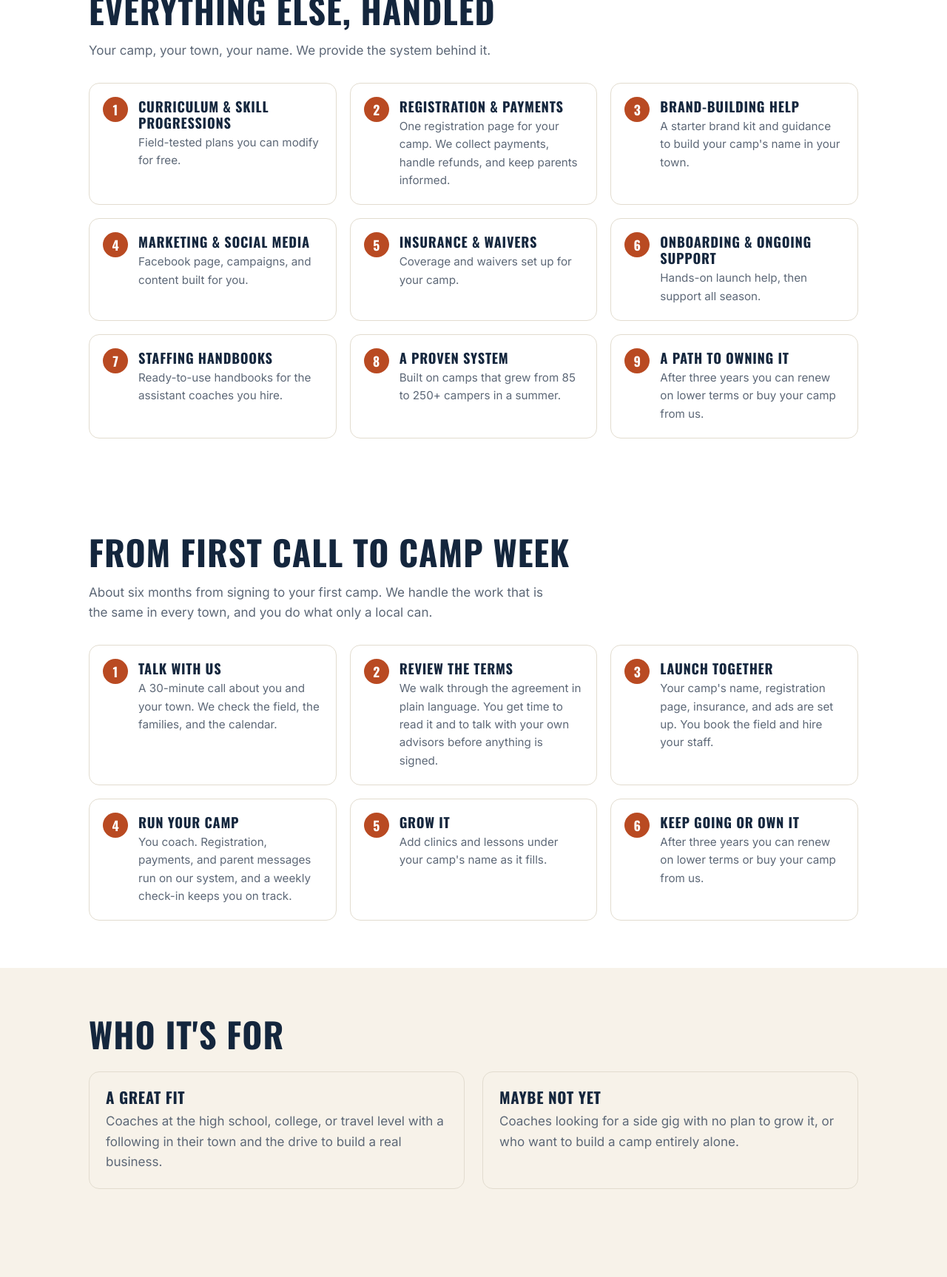
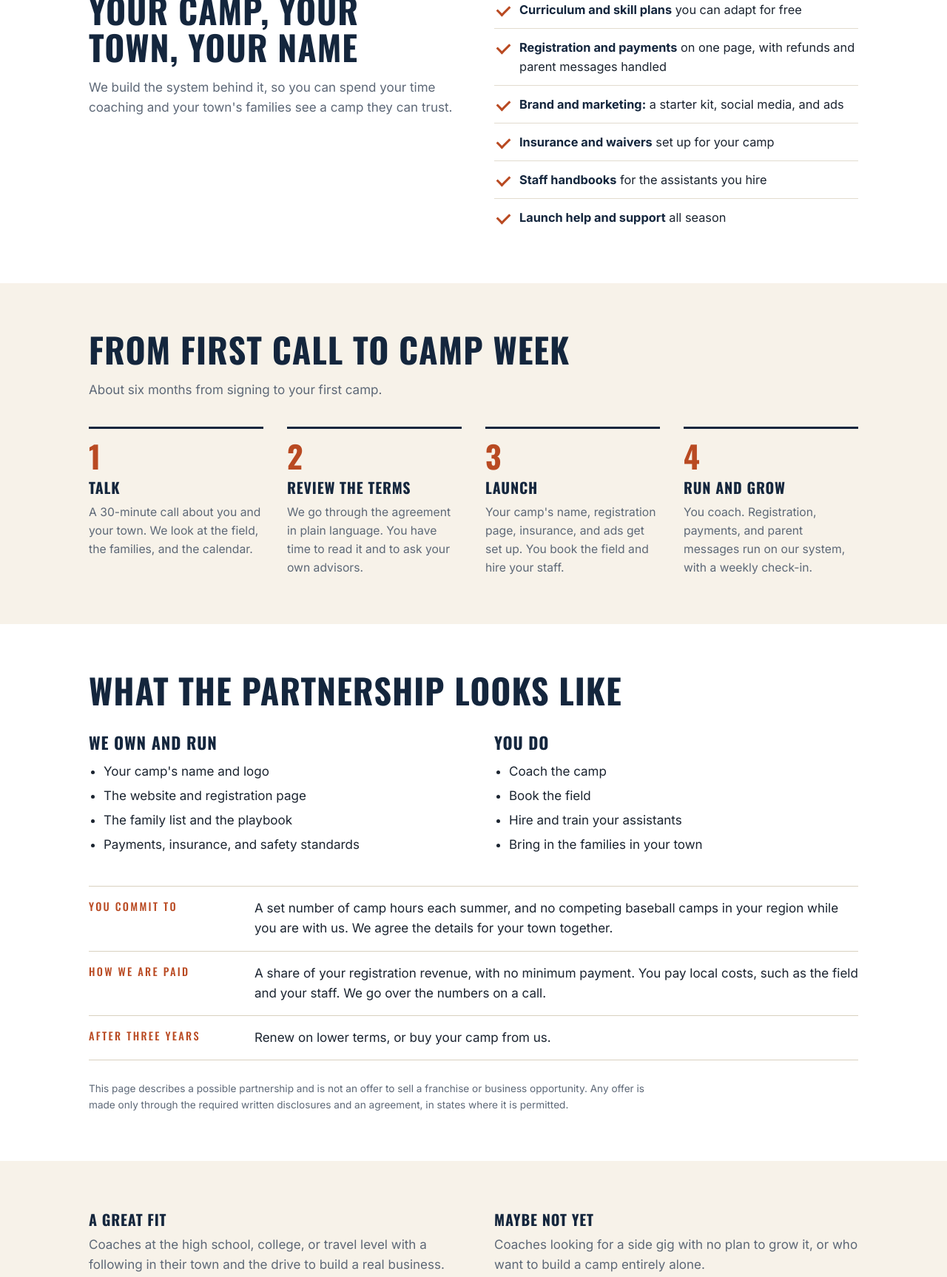
Before and after one commit to ryancook704-png/Altitude-Baseball-Camps, a plain HTML site: page for-coaches.html in a window 1280 px wide. Shown: the part 660-2387 px from the top of the page at 74% size. Drawn offline with Linux system fonts and the light colour scheme.

Commit message:
Simplify the For Coaches layout and remove the field photo from the home page
Co-Authored-By: Claude Sonnet 5.5 <noreply@anthropic.com>
Claude-Session: https://claude.ai/code/session_01Mm8ryS9pAkrbipHAE8bZmD

```diff
--- a/for-coaches.html
+++ b/for-coaches.html
@@ -5,14 +5,46 @@
 <link rel="preload" href="assets/fonts/oswald-latin-700-normal.woff2" as="font" type="font/woff2" crossorigin><link rel="preload" href="assets/fonts/inter-latin-400-normal.woff2" as="font" type="font/woff2" crossorigin>
 <link rel="icon" href="images/brand/favicon.svg" type="image/svg+xml"><link rel="icon" href="images/brand/favicon-32.png" sizes="32x32" type="image/png"><link rel="icon" href="favicon.ico" sizes="48x48"><link rel="apple-touch-icon" href="images/brand/apple-touch-icon.png"><link rel="manifest" href="site.webmanifest"><meta name="theme-color" content="#14263d">
 <meta property="og:site_name" content="Altitude Baseball Camps"><meta property="og:image" content="https://www.altitudebaseballcamps.com/images/brand/og-image.png"><meta property="og:image:width" content="1200"><meta property="og:image:height" content="630"><meta property="og:image:alt" content="Altitude Baseball Camps shield logo beside the words Start it. Grow it. Own it."><meta name="twitter:card" content="summary_large_image">
-<link rel="stylesheet" href="assets/style.css"></head><body>
+<link rel="stylesheet" href="assets/style.css"><style>
+.fc .split{display:grid;grid-template-columns:1fr 1fr;gap:56px;align-items:start}
+.fc .split h2{margin-bottom:12px}
+.fc .ticks{list-style:none;margin:0;padding:0}
+.fc .ticks li{position:relative;padding:12px 0 12px 34px;border-bottom:1px solid var(--line);font-size:1.02rem}
+.fc .ticks li:last-child{border-bottom:0}
+.fc .ticks li::before{content:"";position:absolute;left:4px;top:19px;width:14px;height:8px;border-left:3px solid var(--clay);border-bottom:3px solid var(--clay);transform:rotate(-45deg)}
+.fc .ticks b{color:var(--navy)}
+.fc .steps{display:grid;grid-template-columns:repeat(4,1fr);gap:32px;margin-top:36px;counter-reset:s}
+.fc .steps div{border-top:3px solid var(--navy);padding-top:16px}
+.fc .steps div::before{counter-increment:s;content:counter(s);display:block;font:700 2.6rem/1 var(--display);color:var(--clay);margin-bottom:6px}
+.fc .steps h3{margin:0 0 6px;font:700 1.25rem var(--display);text-transform:uppercase;letter-spacing:.04em;color:var(--navy)}
+.fc .steps p{margin:0;color:var(--mute);font-size:.98rem}
+.fc .two-col{display:grid;grid-template-columns:1fr 1fr;gap:56px;margin-top:28px}
+.fc .two-col h3{margin:0 0 10px;font:700 1.4rem var(--display);text-transform:uppercase;letter-spacing:.04em;color:var(--navy)}
+.fc .two-col ul{margin:0;padding-left:20px}.fc .two-col li{margin:6px 0}
+.fc .terms{margin-top:36px;border-top:1px solid #d9d1c0}
+.fc .terms div{display:grid;grid-template-columns:200px 1fr;gap:24px;padding:16px 0;border-bottom:1px solid #d9d1c0}
+.fc .terms dt{font:500 .9rem var(--display);letter-spacing:.16em;text-transform:uppercase;color:var(--clay)}
+.fc .terms dd{margin:0}
+.fc .band{background:var(--navy);color:#fff;text-align:center;padding:56px 0}
+.fc .band h2{color:#fff;margin-bottom:10px}.fc .band p{color:#dfe6ef;max-width:620px;margin:0 auto 24px}
+.fc .fine{font-size:.85rem;color:var(--mute);max-width:760px;margin:28px 0 0}
+.fc .fit{display:grid;grid-template-columns:1fr 1fr;gap:56px}
+.fc .fit h3{margin:0 0 6px;font:700 1.25rem var(--display);text-transform:uppercase;letter-spacing:.04em;color:var(--navy)}.fc .fit p{margin:0;color:var(--mute)}
+@media(max-width:820px){.fc .split,.fc .two-col,.fc .fit{grid-template-columns:1fr;gap:28px}.fc .steps{grid-template-columns:1fr 1fr;gap:28px}.fc .terms div{grid-template-columns:1fr;gap:4px}}
+@media(max-width:480px){.fc .steps{grid-template-columns:1fr}}
+</style></head><body>
 <a class="skip" href="#main">Skip to content</a>
 <header class="site"><div class="wrap"><a class="brand" href="index.html"><img src="images/brand/altitude-lockup-dark.svg" alt="Altitude Baseball Camps" width="139" height="46"></a><nav><a href="our-camps.html">Our Camps</a><a href="for-coaches.html" aria-current="page">For Coaches</a><a href="contact.html">Contact</a></nav></div></header>
-<main id="main"><section class="hero"><div class="wrap"><h1>Run your own baseball camp</h1><p>You coach. We handle everything else.</p><a class="btn" href="contact.html">Become a Partner</a></div></section>
-<section class="block"><div class="wrap"><h2>Everything else, handled</h2><p class="lead">Your camp, your town, your name. We provide the system behind it.</p><div class="grid9"><div><h3>Curriculum &amp; skill progressions</h3><p>Field-tested plans you can modify for free.</p></div><div><h3>Registration &amp; payments</h3><p>One registration page for your camp. We collect payments, handle refunds, and keep parents informed.</p></div><div><h3>Brand-building help</h3><p>A starter brand kit and guidance to build your camp's name in your town.</p></div><div><h3>Marketing &amp; social media</h3><p>Facebook page, campaigns, and content built for you.</p></div><div><h3>Insurance &amp; waivers</h3><p>Coverage and waivers set up for your camp.</p></div><div><h3>Onboarding &amp; ongoing support</h3><p>Hands-on launch help, then support all season.</p></div><div><h3>Staffing handbooks</h3><p>Ready-to-use handbooks for the assistant coaches you hire.</p></div><div><h3>A proven system</h3><p>Built on camps that grew from 85 to 250+ campers in a summer.</p></div><div><h3>A path to owning it</h3><p>After three years you can renew on lower terms or buy your camp from us.</p></div></div></div></section>
-<section class="block"><div class="wrap"><h2>From first call to camp week</h2><p class="lead">About six months from signing to your first camp. We handle the work that is the same in every town, and you do what only a local can.</p><div class="grid9" style="grid-template-columns:repeat(auto-fit,minmax(min(100%,320px),1fr))"><div><h3>Talk with us</h3><p>A 30-minute call about you and your town. We check the field, the families, and the calendar.</p></div><div><h3>Review the terms</h3><p>We walk through the agreement in plain language. You get time to read it and to talk with your own advisors before anything is signed.</p></div><div><h3>Launch together</h3><p>Your camp's name, registration page, insurance, and ads are set up. You book the field and hire your staff.</p></div><div><h3>Run your camp</h3><p>You coach. Registration, payments, and parent messages run on our system, and a weekly check-in keeps you on track.</p></div><div><h3>Grow it</h3><p>Add clinics and lessons under your camp's name as it fills.</p></div><div><h3>Keep going or own it</h3><p>After three years you can renew on lower terms or buy your camp from us.</p></div></div></div></section>
-<section class="block alt"><div class="wrap"><h2>Who it's for</h2><div class="two"><div class="pill"><h3>A great fit</h3><p>Coaches at the high school, college, or travel level with a following in their town and the drive to build a real business.</p></div><div class="pill"><h3>Maybe not yet</h3><p>Coaches looking for a side gig with no plan to grow it, or who want to build a camp entirely alone.</p></div></div></div></section>
-<section class="block alt"><div class="wrap"><h2>What the partnership looks like</h2><div class="two" style="display:grid;grid-template-columns:repeat(auto-fit,minmax(min(100%,420px),1fr));gap:16px"><div class="pill"><h3>What we own and run</h3><p>Your camp's name and logo, its website and registration page, the family list, and the playbook. We collect registrations and pay you after camp, and we carry the insurance and the safety standards.</p></div><div class="pill"><h3>What you do</h3><p>Coach the camp, book the field, hire and train your assistants, and bring the families in your town. You pay local costs, such as the field and your staff.</p></div><div class="pill"><h3>What you commit to</h3><p>A set number of camp hours each summer, and no competing baseball camps in your region while you are with us. We agree the details for your town together.</p></div><div class="pill"><h3>How we are paid</h3><p>A share of your registration revenue, with no minimum payment. We will go over the numbers with you on a call.</p></div></div><p class="small" style="margin-top:14px;color:#5D6877">This page describes a possible partnership and is not an offer to sell a franchise or business opportunity. Any offer is made only through the required written disclosures and an agreement, in states where it is permitted.</p></div></section>
-<section class="block"><div class="wrap"><h2>Ready to talk?</h2><p class="lead">Tell us about you and your town. We respond within 48 hours.</p><p><a class="btn" href="contact.html">Become a Partner</a></p></div></section></main>
+<main id="main" class="fc"><section class="hero"><div class="wrap"><h1>Run your own baseball camp</h1><p>You coach. We handle everything else.</p><a class="btn" href="contact.html">Become a Partner</a></div></section>
+<section class="block"><div class="wrap split"><div><h2>Your camp, your town, your name</h2><p class="lead">We build the system behind it, so you can spend your time coaching and your town's families see a camp they can trust.</p></div>
+<ul class="ticks"><li><b>Curriculum and skill plans</b> you can adapt for free</li><li><b>Registration and payments</b> on one page, with refunds and parent messages handled</li><li><b>Brand and marketing:</b> a starter kit, social media, and ads</li><li><b>Insurance and waivers</b> set up for your camp</li><li><b>Staff handbooks</b> for the assistants you hire</li><li><b>Launch help and support</b> all season</li></ul></div></section>
+<section class="block alt"><div class="wrap"><h2>From first call to camp week</h2><p class="lead">About six months from signing to your first camp.</p>
+<div class="steps"><div><h3>Talk</h3><p>A 30-minute call about you and your town. We look at the field, the families, and the calendar.</p></div><div><h3>Review the terms</h3><p>We go through the agreement in plain language. You have time to read it and to ask your own advisors.</p></div><div><h3>Launch</h3><p>Your camp's name, registration page, insurance, and ads get set up. You book the field and hire your staff.</p></div><div><h3>Run and grow</h3><p>You coach. Registration, payments, and parent messages run on our system, with a weekly check-in.</p></div></div></div></section>
+<section class="block"><div class="wrap"><h2>What the partnership looks like</h2>
+<div class="two-col"><div><h3>We own and run</h3><ul><li>Your camp's name and logo</li><li>The website and registration page</li><li>The family list and the playbook</li><li>Payments, insurance, and safety standards</li></ul></div><div><h3>You do</h3><ul><li>Coach the camp</li><li>Book the field</li><li>Hire and train your assistants</li><li>Bring in the families in your town</li></ul></div></div>
+<dl class="terms" style="margin-bottom:0"><div><dt>You commit to</dt><dd>A set number of camp hours each summer, and no competing baseball camps in your region while you are with us. We agree the details for your town together.</dd></div><div><dt>How we are paid</dt><dd>A share of your registration revenue, with no minimum payment. You pay local costs, such as the field and your staff. We go over the numbers on a call.</dd></div><div><dt>After three years</dt><dd>Renew on lower terms, or buy your camp from us.</dd></div></dl>
+<p class="fine">This page describes a possible partnership and is not an offer to sell a franchise or business opportunity. Any offer is made only through the required written disclosures and an agreement, in states where it is permitted.</p></div></section>
+<section class="block alt"><div class="wrap fit"><div><h3>A great fit</h3><p>Coaches at the high school, college, or travel level with a following in their town and the drive to build a real business.</p></div><div><h3>Maybe not yet</h3><p>Coaches looking for a side gig with no plan to grow it, or who want to build a camp entirely alone.</p></div></div></section>
+<section class="band"><div class="wrap"><h2>Ready to talk?</h2><p>Tell us about you and your town. We respond within 48 hours.</p><a class="btn" href="contact.html">Become a Partner</a></div></section></main>
 <footer><div class="wrap foot"><div class="fbrand"><img src="images/brand/altitude-lockup-dark.svg" alt="Altitude Baseball Camps" width="151" height="50" loading="lazy"><p>&copy; <span id="y"></span> Altitude Baseball</p></div><div class="fcontact"><a href="mailto:info@boulderbaseballcamps.com">info@boulderbaseballcamps.com</a><a href="tel:+14359019468">435-901-9468</a></div></div></footer>
 <script>document.getElementById("y").textContent=new Date().getFullYear()</script></body></html>
```
Also changed, not shown: index.html (+0 -1 lines), images/field-aerial.jpg (deleted).
